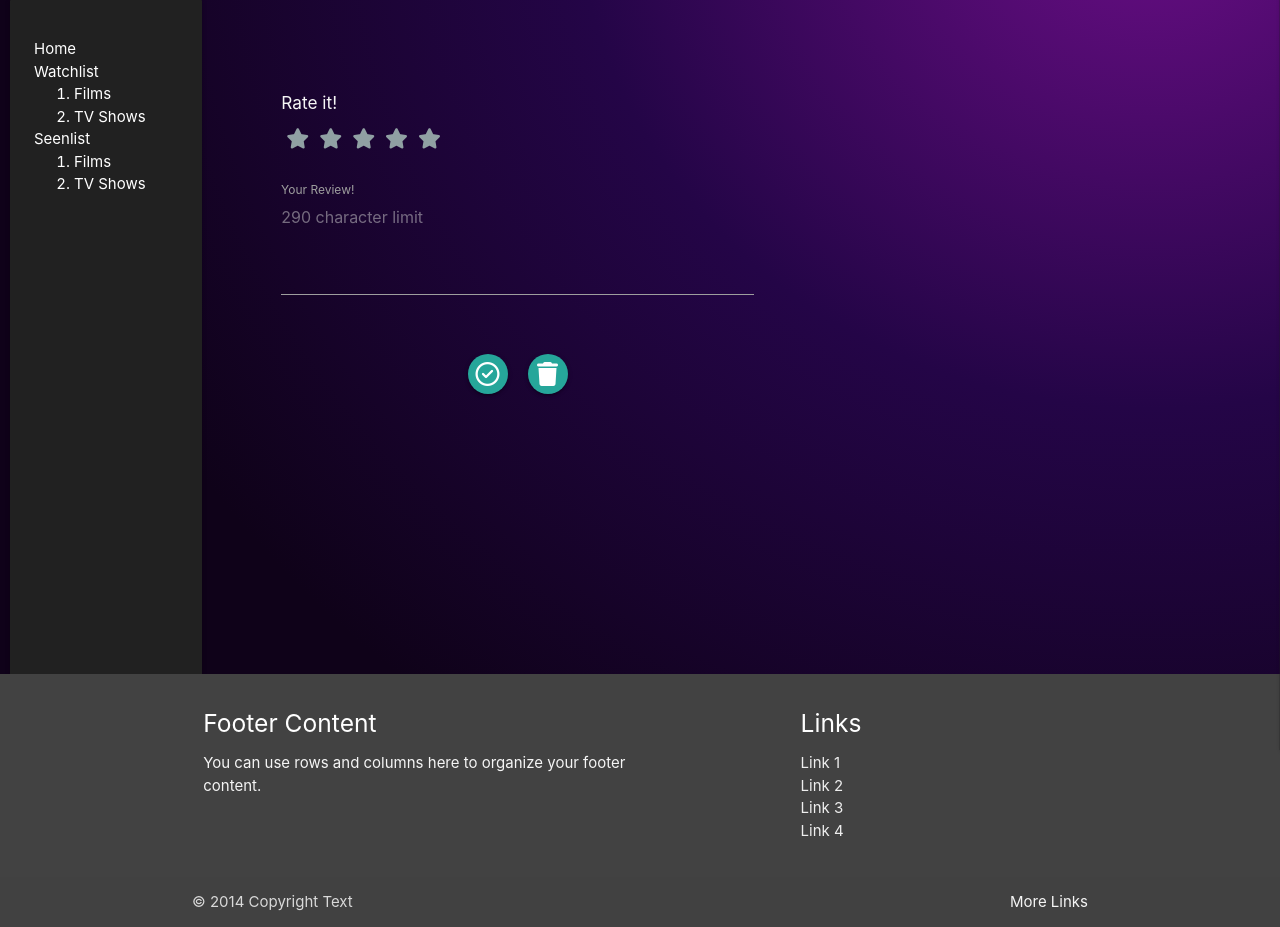
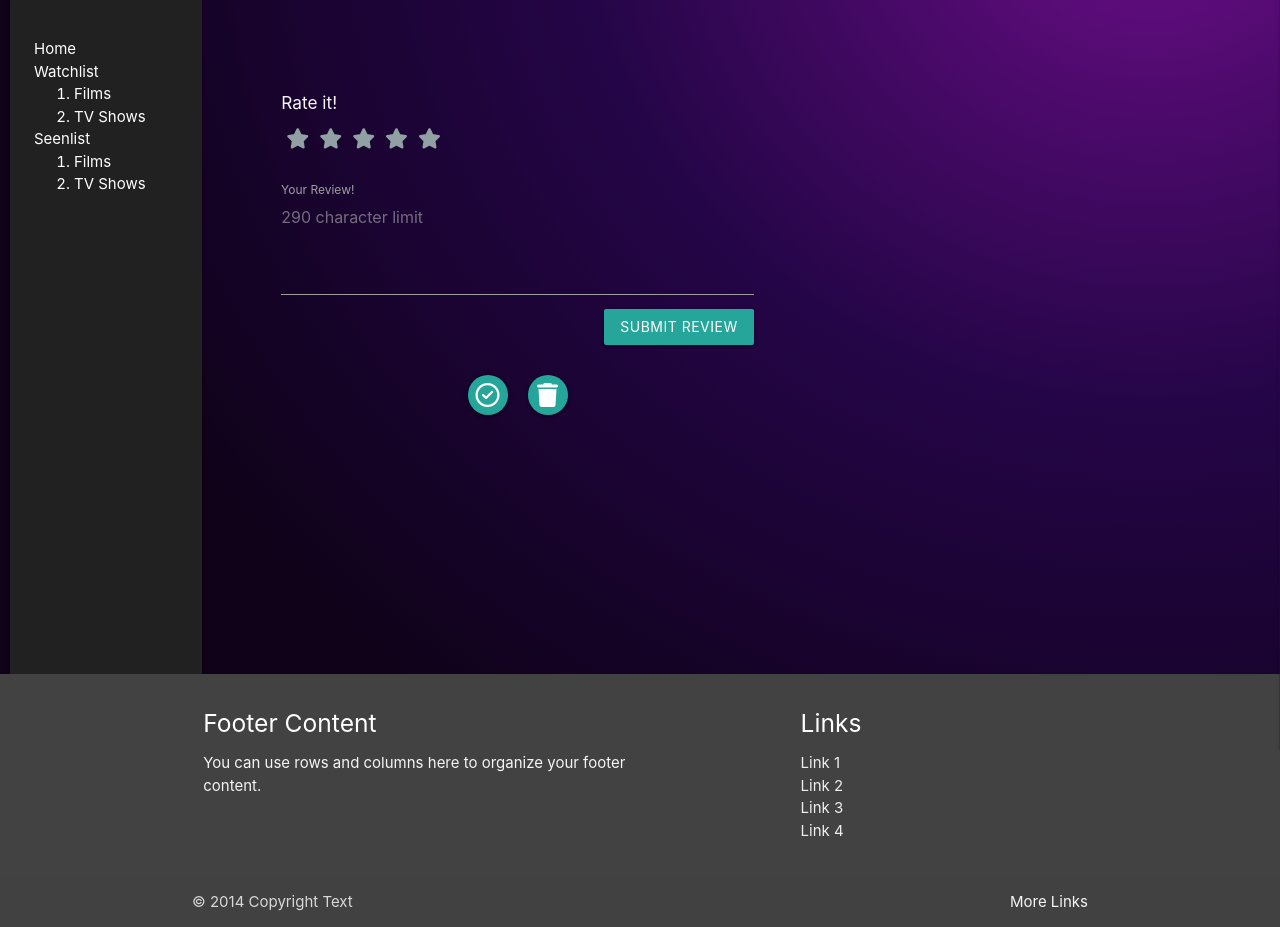
Before and after one commit to dougyb83/MTDb-Movie-Television-Database, a Flask app: template templates/feature-details.html in a window 1280 px wide. Shown: the part 110-1037 px from the top of the page. Run offline with Flask 3, Linux system fonts and the light colour scheme; the template is opened without the code that fills it, so the values that code supplies are empty; some libraries are stand-ins or nearby versions.

Commit message:
Add functionality to add/edit reviews

```diff
--- a/app.py
+++ b/app.py
@@ -215,9 +215,20 @@ def get_api_data(url):
 #     return render_template("search-result.html", json_data=json_data)
 
 
+@app.route("/add_review/<feature_id>/<media_type>", methods=["GET", "POST"])
+def add_review(feature_id, media_type):
+    print("in function")
+    if request.method == "POST" and media_type == "movie":
+        review = request.form.get("review")
+        mongo.db.movies.update_one({"_id": ObjectId(feature_id)}, {
+                "$set": {"review": review}})
+        flash("Review Edited")
+        return redirect(url_for(
+            "feature_details", feature_id=feature_id, media_type=media_type))
+
+
 @app.route("/add_watchlist", methods=["GET", "POST"])
 def add_watchlist():
-    print("watchlist")
     if request.method == "POST" and request.form.get("media_type") == "movie":
         movie = {
             "title": request.form.get("title"),
@@ -256,7 +267,6 @@ def add_watchlist():
 
 @app.route("/add_seenlist", methods=["GET", "POST"])
 def add_seenlist():
-    print("seenlist")
     if request.method == "POST" and request.form.get("media_type") == "movie":
         if request.form.get("feature_id"):
             feature_id = request.form.get("feature_id")
--- a/static/css/style.css
+++ b/static/css/style.css
@@ -290,7 +290,7 @@ textarea::placeholder {
     opacity: 50%;
 }
 
-textarea:focus::placeholder {
+#review:focus::placeholder {
     color: transparent;
   }
 
--- a/static/js/script.js
+++ b/static/js/script.js
@@ -9,12 +9,6 @@ $(document).ready(function(){
           element.setAttribute("value", genres)
         }
     }
-    $('.log-in-modal').modal({
-      onCloseEnd: function() { // Callback for Modal close
-        $(".message").text("")
-        }
-      }
-    );
     $(".log-in-modal").modal();
     $(".log-in-button").click(function () {
         $(".log-in-modal").modal("open");
@@ -37,6 +31,24 @@ $(document).ready(function(){
     $(".non-session-activity").click(function () {
       $(".message").text("You must be logged in to perfom that action")
       $(".log-in-modal").modal("open");
+    });
+    $('.log-in-modal').modal({
+      onCloseEnd: function() { // Callback for Modal close
+        $(".message").text("")
+        }
+      }
+    );
+    $("#edit-review-btn").click(function () {
+      let reviewText = $("#review").text();
+      $("#edit-review").html(`
+        <div class="input-field">
+          <label for="review" class="active">Your Review!</label>
+          <textarea id="review" name="review" class="review materialize-textarea" maxlength="290">${reviewText}</textarea>
+          <button class="btn waves-effect waves-light right" title="Add Review" type="submit">
+              Submit Review
+          </button>
+        </div>
+      `);
     });
   });
 
--- a/templates/feature-details.html
+++ b/templates/feature-details.html
@@ -49,9 +49,28 @@
                         </div>
                     </div>
                     <div class="row">
-                        <div class="col s12 input-field">
-                        <textarea id="review" class="review materialize-textarea" maxlength="290" placeholder="290 character limit"></textarea>
-                        <label for="review">Your Review!</label>
+                        <div class="col s12">
+                            {% if media_data.review|length == 0 %}
+                                <form method="POST" action="{{ url_for('add_review', feature_id=media_data._id, media_type=media_data.media_type) }}">
+                                    <div class="input-field">
+                                        <label for="review">Your Review!</label>
+                                        <textarea id="review" name="review" class="review materialize-textarea" maxlength="290" placeholder="290 character limit"></textarea>
+                                        <button class="btn waves-effect waves-light right" title="Add Review" type="submit">
+                                            Submit Review
+                                        </button>
+                                    </div>
+                                </form>
+                            {% elif media_data.review|length > 0 %}
+                                <form method="POST" action="{{ url_for('add_review', feature_id=media_data._id, media_type=media_data.media_type) }}">
+                                    <div class="edit-review" id="edit-review">
+                                        <p>Your Review!</p>
+                                        <p id="review">{{ media_data.review }}</p>
+                                        <button id="edit-review-btn" class="btn waves-effect waves-light right" title="Edit Review">
+                                            Edit Review
+                                        </button>
+                                    </div>
+                                </form>
+                            {% endif %}
                         </div>
                     </div>
                     <div class="row">
```
Also changed, not shown: templates/base.html (+4 -4 lines).
